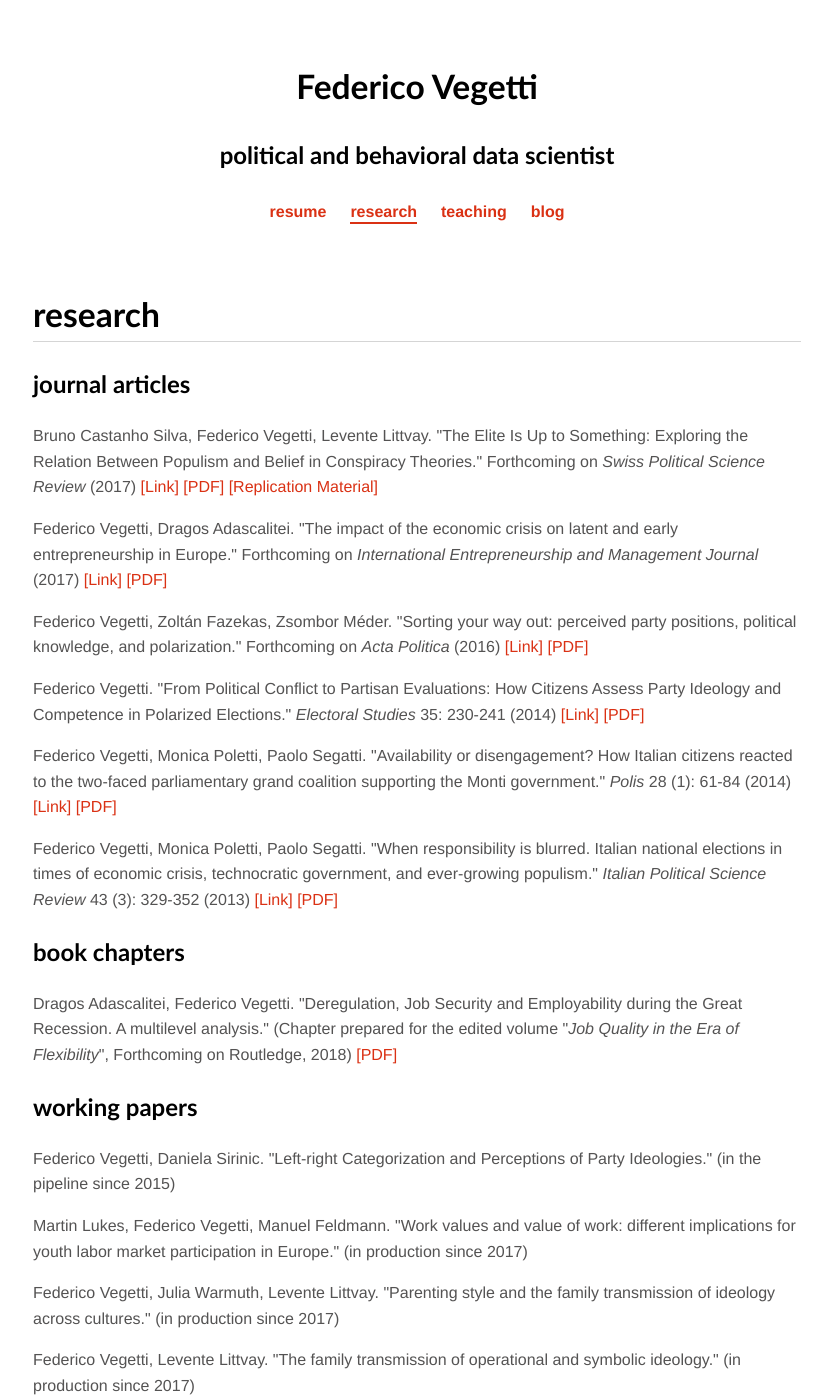
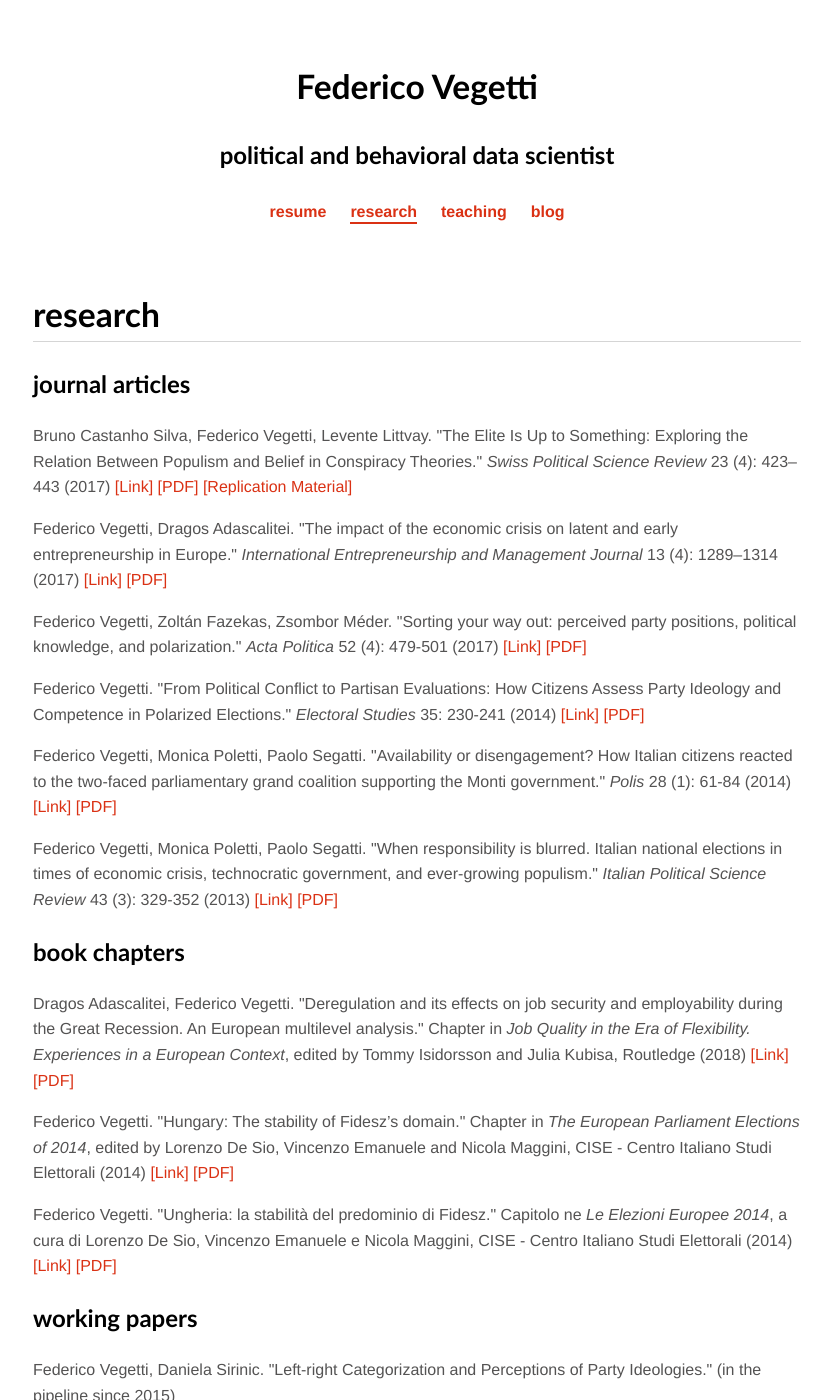
Before and after one commit to federicovegetti/federicovegetti.github.io, a Jekyll site: the page built from research/papers.html, in a window 1280 px wide and 1400 px high. Shown: the whole window, without its empty margins (223-1054 px from the left). Built offline with Jekyll 4.4.1, drawn with Linux system fonts in a browser that asks for light colours; some of the changed text lies outside the part shown.

Commit message:
update 2017_12

```diff
--- a/research/papers.html
+++ b/research/papers.html
@@ -7,19 +7,19 @@ title: research
 
 <h2>journal articles</h2>
 
-	<p>Bruno Castanho Silva, Federico Vegetti, Levente Littvay. "The Elite Is Up to Something: Exploring the Relation Between Populism and Belief in Conspiracy Theories." Forthcoming on <i>Swiss Political Science Review</i> (2017)
+	<p>Bruno Castanho Silva, Federico Vegetti, Levente Littvay. "The Elite Is Up to Something: Exploring the Relation Between Populism and Belief in Conspiracy Theories." <i>Swiss Political Science Review</i> 23 (4): 423–443 (2017)
 		<a href="https://onlinelibrary.wiley.com/doi/10.1111/spsr.12270/full">[Link]</a>
 		<a href="{{ site.baseurl }}/pdfs/paper_SPSR_2017.pdf">[PDF]</a>
 		<a href="https://github.com/bcastanho/SPSR2017">[Replication Material]</a>
 	</p>
 
-	<p>Federico Vegetti, Dragos Adascalitei. "The impact of the economic crisis on latent and early entrepreneurship in Europe." Forthcoming on <i>International Entrepreneurship and Management Journal</i> (2017)
+	<p>Federico Vegetti, Dragos Adascalitei. "The impact of the economic crisis on latent and early entrepreneurship in Europe." <i>International Entrepreneurship and Management Journal</i> 13 (4): 1289–1314 (2017)
 		<a href="https://link.springer.com/article/10.1007/s11365-017-0456-5/fulltext.html">[Link]</a>
 		<a href="{{ site.baseurl }}/pdfs/paper_crisis_entrep_2017.pdf">[PDF]</a>
 	</p>
 
-	<p>Federico Vegetti, Zoltán Fazekas, Zsombor Méder. "Sorting your way out: perceived party positions, political knowledge, and polarization." Forthcoming on <i>Acta Politica</i> (2016)
-		<a href="http://link.springer.com/article/10.1057/s41269-016-0029-6/fulltext.html">[Link]</a>
+	<p>Federico Vegetti, Zoltán Fazekas, Zsombor Méder. "Sorting your way out: perceived party positions, political knowledge, and polarization." <i>Acta Politica</i> 52 (4): 479-501 (2017)
+		<a href="http://rdcu.be/l5PM">[Link]</a>
 		<a href="{{ site.baseurl }}/pdfs/paper_sorting_2016.pdf">[PDF]</a>
 	</p>
 
@@ -40,24 +40,36 @@ title: research
 
 <h2>book chapters</h2>
 
-	<p>Dragos Adascalitei, Federico Vegetti. "Deregulation, Job Security and Employability during the Great Recession. A multilevel analysis." (Chapter prepared for the edited volume "<i>Job Quality in the Era of Flexibility</i>", Forthcoming on Routledge, 2018)
-		<a href="{{ site.baseurl }}/pdfs/paper_job_security_2017.pdf">[PDF]</a>
+	<p>Dragos Adascalitei, Federico Vegetti. "Deregulation and its effects on job security and employability during the Great Recession. An European multilevel analysis." Chapter in <i>Job Quality in the Era of Flexibility. Experiences in a European Context</i>, edited by Tommy Isidorsson and Julia Kubisa, Routledge (2018)
+	<a href="https://www.routledge.com/Job-Quality-in-an-Era-of-Flexibility-Experiences-in-a-European-Context/Isidorsson-Kubisa/p/book/9781138561595">[Link]</a>
+	<a href="{{ site.baseurl }}/pdfs/paper_job_security_2017.pdf">[PDF]</a>
 	</p>
+
+	<p>Federico Vegetti. "Hungary: The stability of Fidesz’s domain." Chapter in <i>The European Parliament Elections of 2014</i>, edited by Lorenzo De Sio, Vincenzo Emanuele and Nicola Maggini, CISE - Centro Italiano Studi Elettorali (2014)
+	<a href="http://cise.luiss.it/cise/2014/07/29/the-european-parliament-elections-of-2014-the-e-book/">[Link]</a>
+	<a href="{{ site.baseurl }}/pdfs/paper_cise_2014_en.pdf">[PDF]</a>
+	</p>
+
+	<p>Federico Vegetti. "Ungheria: la stabilità del predominio di Fidesz." Capitolo ne <i>Le Elezioni Europee 2014</i>, a cura di Lorenzo De Sio, Vincenzo Emanuele e Nicola Maggini, CISE - Centro Italiano Studi Elettorali (2014)
+	<a href="http://cise.luiss.it/cise/2014/06/26/disponibile-in-e-book-il-dossier-cise-sulle-elezioni-europee-del-2014/">[Link]</a>
+	<a href="{{ site.baseurl }}/pdfs/paper_cise_2014_it.pdf">[PDF]</a>
+	</p>
+
 
 <h2>working papers</h2>
 
 	<p>Federico Vegetti, Daniela Sirinic. "Left-right Categorization and Perceptions of Party Ideologies." (in the pipeline since 2015)
 	</p>
 
-	<p>Martin Lukes, Federico Vegetti, Manuel Feldmann. "Work values and value of work: different implications for youth labor market participation in Europe." (in production since 2017)
+	<p>Martin Lukes, Federico Vegetti, Manuel Feldmann. "Work values and value of work: different implications for youth labor market participation in Europe." (work in progress since 2017)
 
-	<p>Federico Vegetti, Julia Warmuth, Levente Littvay. "Parenting style and the family transmission of ideology across cultures." (in production since 2017)
+	<p>Federico Vegetti, Julia Warmuth, Levente Littvay. "Parenting style and the family transmission of ideology across cultures." (work in progress since 2017)
 	</p>
 
-	<p>Federico Vegetti, Levente Littvay. "The family transmission of operational and symbolic ideology." (in production since 2017)
+	<p>Federico Vegetti, Levente Littvay. "The family transmission of operational and symbolic ideology." (work in progress since 2017)
 	</p>
 
-	<p>Dragos Adascalitei, Federico Vegetti. "From State to Market and Back: The Politics and Economics of Pension Privatization in Eastern Europe." (in production since 2016)
+	<p>Dragos Adascalitei, Federico Vegetti. "From State to Market and Back: The Politics and Economics of Pension Privatization in Eastern Europe." (work in progress since 2016)
 	</p>
 
 
@@ -82,23 +94,16 @@ title: research
 
 <h2>posters</h2>
 
+	<p>Martin Mölder, Federico Vegetti. "What do they talk about when they play punk? A quantitative analysis of punk rock lyrics from 1977 to 2015." (presented at <a href="https://datastories2017.weebly.com/"><i>CEU Data Stories</i></a>, 2017)
+	<a href="{{ site.baseurl }}/pdfs/poster_punk_2017.pdf">[PDF]</a>
+	</p>
+
 	<p>Levente Littvay, Federico Vegetti. "IRT invariance test and cross-country-longitudinal assessment of attitudes towards entrepreneurship during the economic crisis in the EU." (presented at the <i>MPSA Annual Meeting</i>, 2015)
 	<a href="{{ site.baseurl }}/pdfs/poster_invariance_2015.pdf">[PDF]</a>
 	</p>
 
 	<p>Apollonia Goll, Mascha Rauschenbach, Federico Vegetti. "The SEED (Science Speed Dating) Project. An innovative method to foster interdisciplinary research projects." (presented at the <i>EARLI SIG 4 Higher Education Conference</i>, 2012)
 	<a href="{{ site.baseurl }}/pdfs/poster_seed_2012.pdf">[PDF]</a>
-	</p>
-
-<h2>election reports</h2>
-	<p>Federico Vegetti. "Hungary: The stability of Fidesz’s domain" (contribution to the e-book "<i>The European Parliament Elections of 2014</i>", edited by Lorenzo De Sio, Vincenzo Emanuele and Nicola Maggini, CISE - Centro Italiano Studi Elettorali, 2014)
-	<a href="http://cise.luiss.it/cise/2014/07/29/the-european-parliament-elections-of-2014-the-e-book/">[Link]</a>
-	<a href="{{ site.baseurl }}/pdfs/paper_cise_2014_en.pdf">[PDF]</a>
-	</p>
-
-	<p>Federico Vegetti. "Ungheria: la stabilità del predominio di Fidesz" (capitolo in dossier "<i>Le Elezioni Europee 2014</i>", a cura di Lorenzo De Sio, Vincenzo Emanuele e Nicola Maggini, CISE - Centro Italiano Studi Elettorali, 2014)
-	<a href="http://cise.luiss.it/cise/2014/06/26/disponibile-in-e-book-il-dossier-cise-sulle-elezioni-europee-del-2014/">[Link]</a>
-	<a href="{{ site.baseurl }}/pdfs/paper_cise_2014_it.pdf">[PDF]</a>
 	</p>
 
 <h2>thesis</h2>
```
Also changed, not shown: 1 other file.
